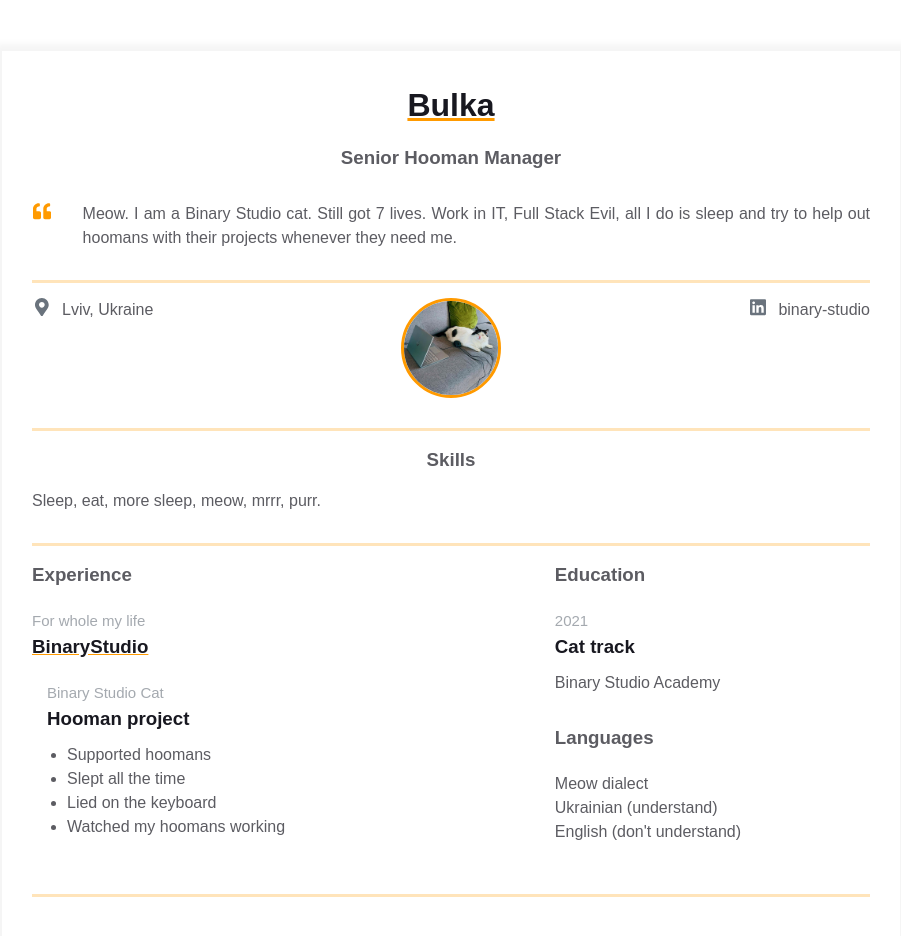
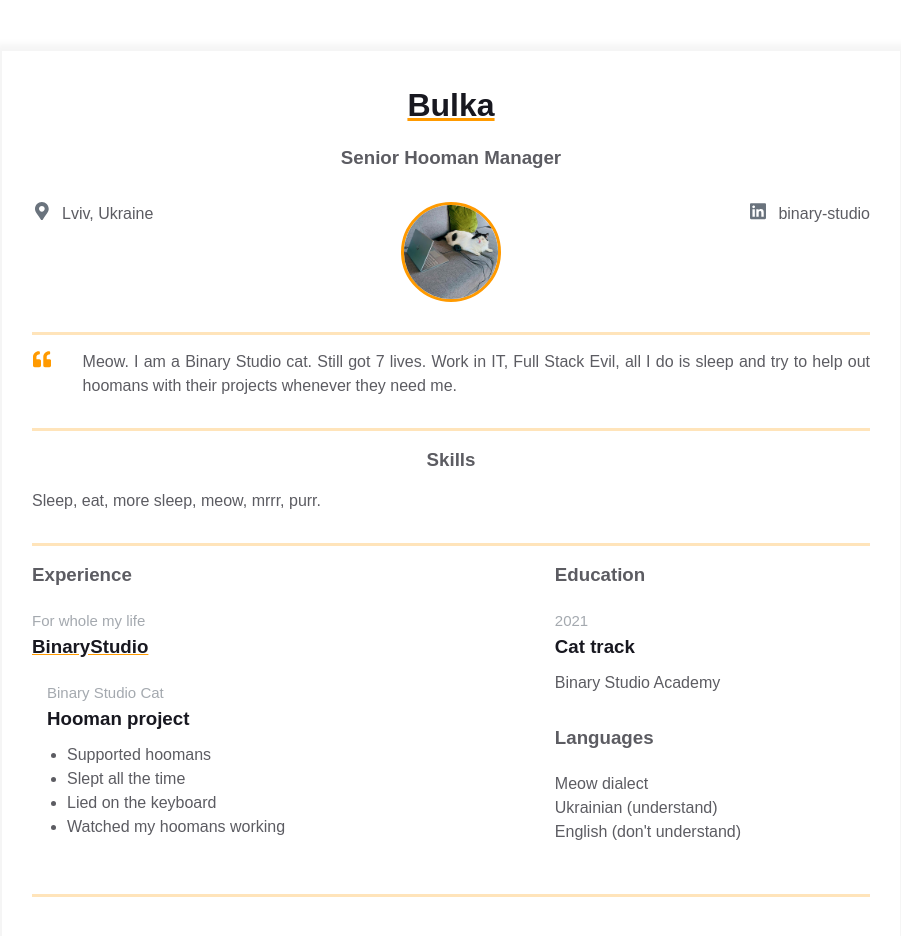
Before and after one commit to ostandrey/homepage, a plain HTML site: page index.html in a window 1280 px wide. Shown: the whole page, without its empty margins (189-1090 px from the left). Drawn offline with Linux system fonts and the light colour scheme.

Commit message:
refactor: change intro place

```diff
--- a/index.html
+++ b/index.html
@@ -13,22 +13,7 @@
           <div class="resume__block">
             <h1 class="contact-info__header">Bulka</h1>
             <h3 class="contact-info__sub-header">Senior Hooman Manager</h3>
-            <div class="resume__block">
-              <div class="intro">
-                <div class="intro__icon-wrapper">
-                  <svg class="intro__icon" xmlns="http://www.w3.org/2000/svg" viewBox="0 0 512 512">
-                    <path
-                      d="M464 256h-80v-64c0-35.3 28.7-64 64-64h8c13.3 0 24-10.7 24-24V56c0-13.3-10.7-24-24-24h-8c-88.4 0-160 71.6-160 160v240c0 26.5 21.5 48 48 48h128c26.5 0 48-21.5 48-48V304c0-26.5-21.5-48-48-48zm-288 0H96v-64c0-35.3 28.7-64 64-64h8c13.3 0 24-10.7 24-24V56c0-13.3-10.7-24-24-24h-8C71.6 32 0 103.6 0 192v240c0 26.5 21.5 48 48 48h128c26.5 0 48-21.5 48-48V304c0-26.5-21.5-48-48-48z"
-                    ></path>
-                  </svg>
-                </div>
-                <p class="intro_text">
-                  Meow. I am a Binary Studio cat. Still got 7 lives. Work in IT, Full Stack Evil,
-                  all I do is sleep and try to help out hoomans with their projects whenever they
-                  need me.
-                </p>
-              </div>
-            </div>
+
             <div class="contact_info_container fh">
               <div class="contact-info__block">
                 <a href="" rel="author" class="contact-info__item">
@@ -75,6 +60,21 @@
           </div>
         </div>
         <div class="container">
+          <div class="resume__block">
+            <div class="intro">
+              <div class="intro__icon-wrapper">
+                <svg class="intro__icon" xmlns="http://www.w3.org/2000/svg" viewBox="0 0 512 512">
+                  <path
+                    d="M464 256h-80v-64c0-35.3 28.7-64 64-64h8c13.3 0 24-10.7 24-24V56c0-13.3-10.7-24-24-24h-8c-88.4 0-160 71.6-160 160v240c0 26.5 21.5 48 48 48h128c26.5 0 48-21.5 48-48V304c0-26.5-21.5-48-48-48zm-288 0H96v-64c0-35.3 28.7-64 64-64h8c13.3 0 24-10.7 24-24V56c0-13.3-10.7-24-24-24h-8C71.6 32 0 103.6 0 192v240c0 26.5 21.5 48 48 48h128c26.5 0 48-21.5 48-48V304c0-26.5-21.5-48-48-48z"
+                  ></path>
+                </svg>
+              </div>
+              <p class="intro_text">
+                Meow. I am a Binary Studio cat. Still got 7 lives. Work in IT, Full Stack Evil, all
+                I do is sleep and try to help out hoomans with their projects whenever they need me.
+              </p>
+            </div>
+          </div>
           <div class="resume__block">
             <div class="skills">
               <h3 class="skills__header">Skills</h3>
```
